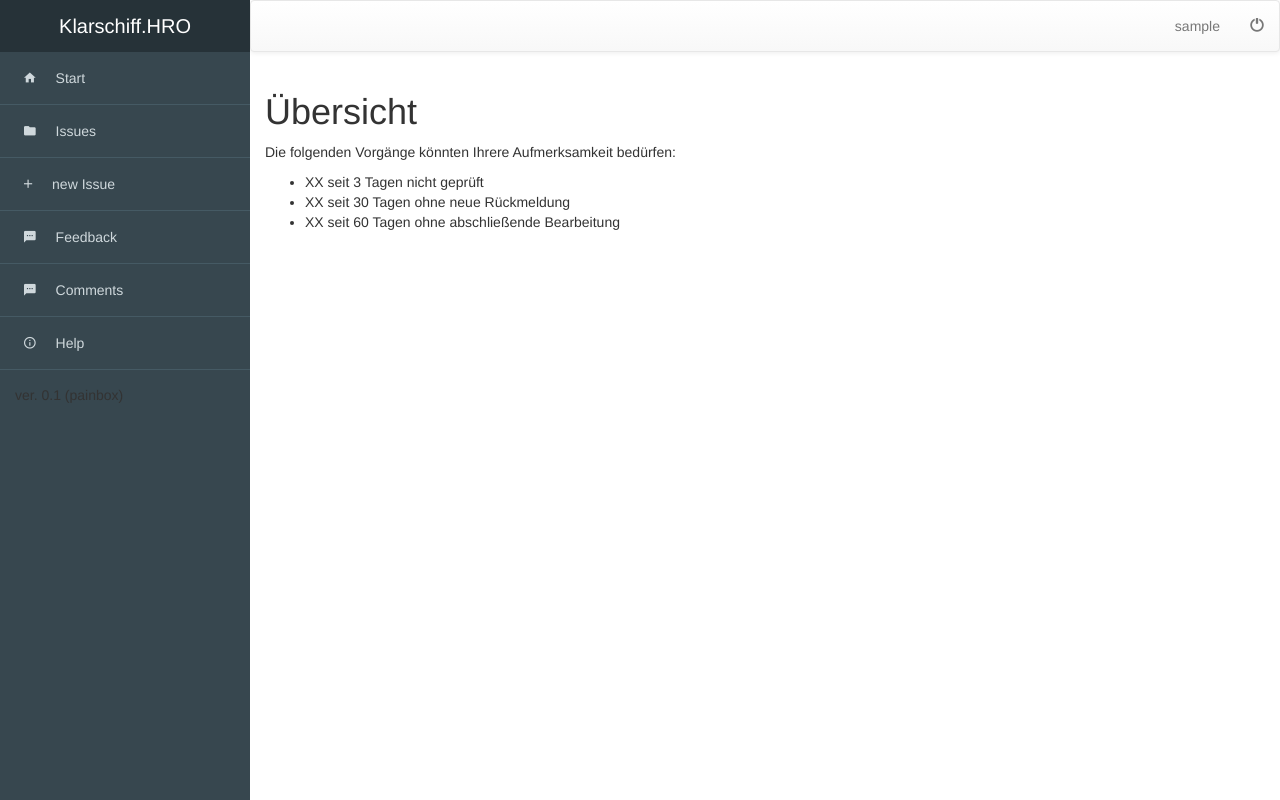
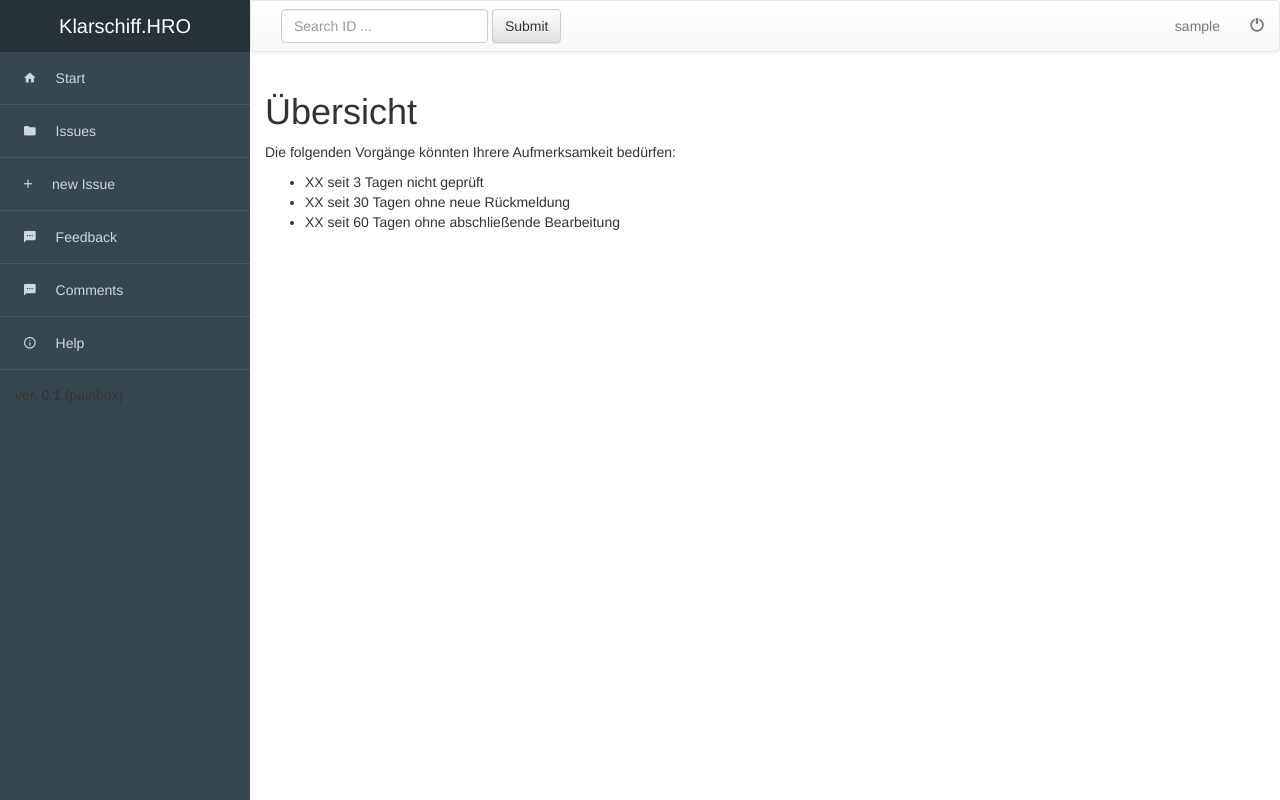
Before and after one commit to Matthias84/cleanship, a Django app: page /office/ in a window 1280 px wide. Run offline with Django 3.2, Linux system fonts and the light colour scheme; the visitor is signed in with stand-in values (Sample User, id 1); some libraries are stand-ins or nearby versions.

Commit message:
feat: Add basic ID search bar

```diff
--- a/office/templates/office/layout.html
+++ b/office/templates/office/layout.html
@@ -45,6 +45,12 @@
   <div id="content">
     <nav class="navbar navbar-default">
       <div class="container-fluid">
+      <form class="navbar-form navbar-left" action="{% url 'office:issues' %}" method="get">
+        <div class="form-group">
+          <input type="text" class="form-control" name = "id" placeholder="Search ID ...">
+        </div>
+        <button type="submit" class="btn btn-default">Submit</button>
+      </form>
         <ul class="nav navbar-nav navbar-right">
           <li><a href="#">{{ user.get_username }}</a></li>
           <li><a href="{% url 'logout' %}"><span class="glyphicon glyphicon-off" aria-hidden="true"></span></i></a></li>
```
